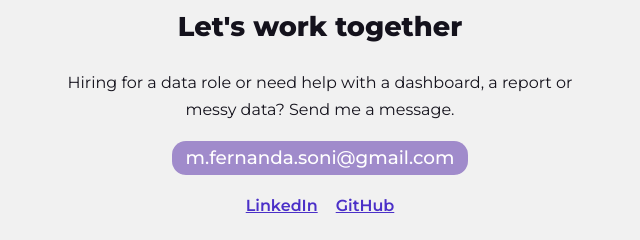
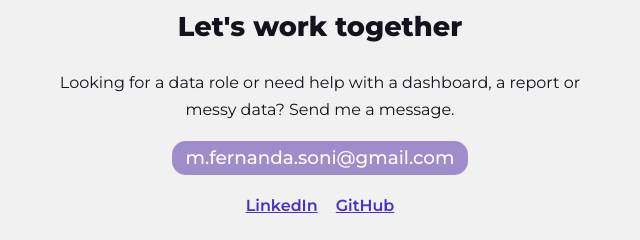
Before and after one commit to mfernandasoni/mfernandasoni.github.io, a plain HTML site: page index.html in a window 1280 px wide. Shown: the part 4145-4385 px from the top of the page, 320-960 px from the left. Drawn offline with Linux system fonts and the light colour scheme.

Commit message:
Update index.html

```diff
--- a/index.html
+++ b/index.html
@@ -282,7 +282,7 @@ footer{padding:20px;text-align:center;font-size:.82rem;color:var(--muted)}
 <section class="contact" id="contact">
   <div class="wrap">
     <h2>Let's work together</h2>
-    <p>Hiring for a data role or need help with a dashboard, a report or messy data? Send me a message.</p>
+    <p>Looking for a data role or need help with a dashboard, a report or messy data? Send me a message.</p>
     <a class="email" href="mailto:m.fernanda.soni@gmail.com">m.fernanda.soni@gmail.com</a>
     <div class="links">
       <a href="https://www.linkedin.com/in/mariafernandasoni-data-analyst/">LinkedIn</a>
```
